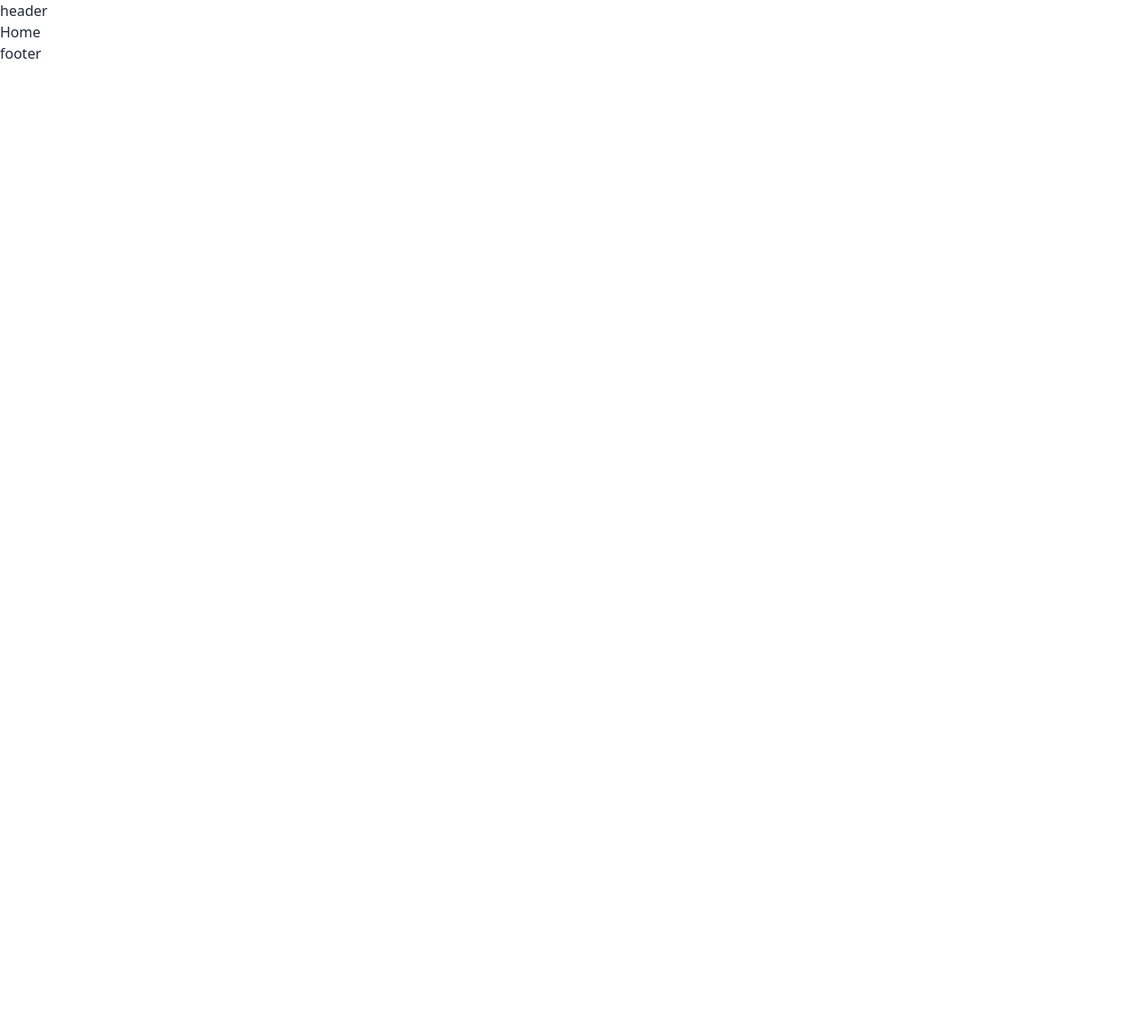
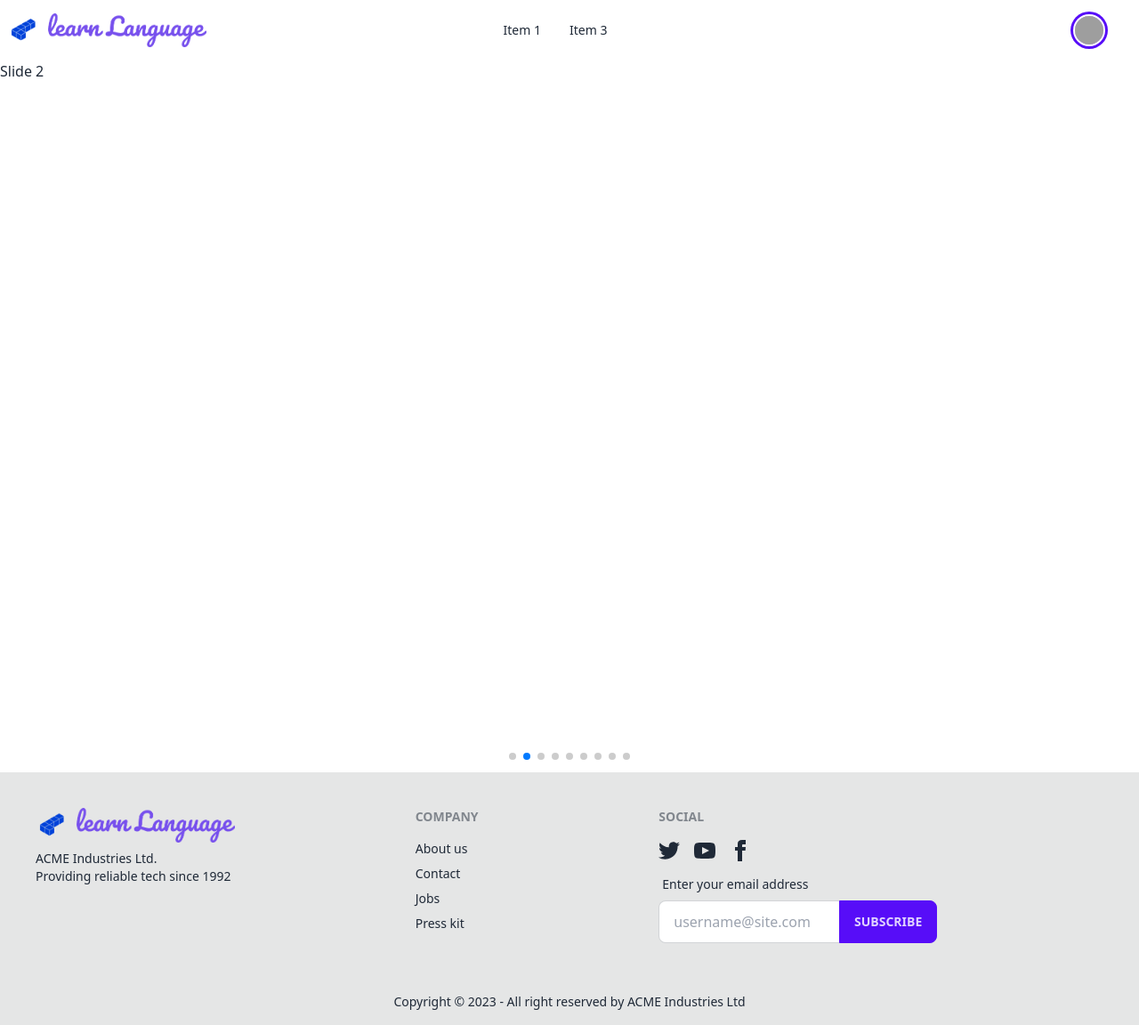
Before and after one commit to safayatalif/learn-language-client2, a React (Vite) app: page / in a window 1280 px wide. Shown: the whole page at 89% size. Before the commit the page ends 800 px from the top, so only its background shows below. Built offline with nearby package versions, Linux system fonts and the light colour scheme; grey boxes are pictures that could not be loaded.

Commit message:
header and footer section create

```diff
--- a/index.html
+++ b/index.html
@@ -1,5 +1,5 @@
 <!DOCTYPE html>
-<html lang="en">
+<html lang="en" data-theme="light">
   <head>
     <meta charset="UTF-8" />
     <link rel="icon" type="image/svg+xml" href="/vite.svg" />
--- a/package.json
+++ b/package.json
@@ -5,6 +5,7 @@
   "type": "module",
   "scripts": {
     "dev": "vite",
+    "start": "node index.js",
     "build": "vite build",
     "lint": "eslint src --ext js,jsx --report-unused-disable-directives --max-warnings 0",
     "preview": "vite preview"
@@ -15,7 +16,8 @@
     "react": "^18.2.0",
     "react-dom": "^18.2.0",
     "react-router-dom": "^6.12.0",
-    "sort-by": "^1.2.0"
+    "sort-by": "^1.2.0",
+    "swiper": "^9.3.2"
   },
   "devDependencies": {
     "@types/react": "^18.0.37",
--- a/src/components/shared/footer/Footer.jsx
+++ b/src/components/shared/footer/Footer.jsx
@@ -1,9 +1,47 @@
+import { Link } from 'react-router-dom';
+import logo from '../../../assets/logo.png'
 
 const Footer = () => {
     return (
-        <div>
-            footer
-        </div>
+        <footer>
+            <div className="footer  p-10 bg-base-300 text-base-content">
+                <div>
+                    <Link><img src={logo} className="w-40 md:w-56 " alt="" /></Link>
+                    <p>ACME Industries Ltd.<br />Providing reliable tech since 1992</p>
+                </div>
+                <div>
+                    <span className="footer-title">Company</span>
+                    <a className="link link-hover">About us</a>
+                    <a className="link link-hover">Contact</a>
+                    <a className="link link-hover">Jobs</a>
+                    <a className="link link-hover">Press kit</a>
+                </div>
+                <div>
+                    <span className="footer-title">Social</span>
+                    <div className="grid grid-flow-col gap-4">
+                        <a><svg xmlns="http://www.w3.org/2000/svg" width="24" height="24" viewBox="0 0 24 24" className="fill-current"><path d="M24 4.557c-.883.392-1.832.656-2.828.775 1.017-.609 1.798-1.574 2.165-2.724-.951.564-2.005.974-3.127 1.195-.897-.957-2.178-1.555-3.594-1.555-3.179 0-5.515 2.966-4.797 6.045-4.091-.205-7.719-2.165-10.148-5.144-1.29 2.213-.669 5.108 1.523 6.574-.806-.026-1.566-.247-2.229-.616-.054 2.281 1.581 4.415 3.949 4.89-.693.188-1.452.232-2.224.084.626 1.956 2.444 3.379 4.6 3.419-2.07 1.623-4.678 2.348-7.29 2.04 2.179 1.397 4.768 2.212 7.548 2.212 9.142 0 14.307-7.721 13.995-14.646.962-.695 1.797-1.562 2.457-2.549z"></path></svg></a>
+                        <a><svg xmlns="http://www.w3.org/2000/svg" width="24" height="24" viewBox="0 0 24 24" className="fill-current"><path d="M19.615 3.184c-3.604-.246-11.631-.245-15.23 0-3.897.266-4.356 2.62-4.385 8.816.029 6.185.484 8.549 4.385 8.816 3.6.245 11.626.246 15.23 0 3.897-.266 4.356-2.62 4.385-8.816-.029-6.185-.484-8.549-4.385-8.816zm-10.615 12.816v-8l8 3.993-8 4.007z"></path></svg></a>
+                        <a><svg xmlns="http://www.w3.org/2000/svg" width="24" height="24" viewBox="0 0 24 24" className="fill-current"><path d="M9 8h-3v4h3v12h5v-12h3.642l.358-4h-4v-1.667c0-.955.192-1.333 1.115-1.333h2.885v-5h-3.808c-3.596 0-5.192 1.583-5.192 4.615v3.385z"></path></svg></a>
+                    </div>
+                    <div className="form-control w-full">
+                        <label className="label">
+                            <span className="label-text">Enter your email address</span>
+                        </label>
+                        <div className="relative">
+                            <input type="text" placeholder="username@site.com" className="input input-bordered w-full pr-16" />
+                            <button className="btn btn-primary absolute top-0 right-0 rounded-l-none">Subscribe</button>
+                        </div>
+                    </div>
+                </div>
+
+            </div>
+            <div className="footer footer-center p-4 bg-base-300 text-base-content">
+                <div>
+                    <p>Copyright © 2023 - All right reserved by ACME Industries Ltd</p>
+                </div>
+            </div>
+        </footer>
+
     );
 };
 
--- a/src/components/shared/header/Header.jsx
+++ b/src/components/shared/header/Header.jsx
@@ -1,8 +1,49 @@
+import { Link } from "react-router-dom";
+import logo from '../../../assets/logo.png'
 
 const Header = () => {
+    const navItem = <>
+        <li><a>Item 1</a></li>
+        {/* <li tabIndex={0}>
+            <details>
+                <summary>Parent</summary>
+                <ul className="p-2">
+                    <li><a>Submenu 1</a></li>
+                    <li><a>Submenu 2</a></li>
+                </ul>
+            </details>
+        </li> */}
+        <li><a>Item 3</a></li>
+    </>
     return (
-        <div>
-            header
+        <div className="navbar bg-base-100">
+            <div className="navbar-start">
+                <div className="dropdown">
+                    <label tabIndex={0} className="btn btn-ghost lg:hidden">
+                        <svg xmlns="http://www.w3.org/2000/svg" className="h-5 w-5" fill="none" viewBox="0 0 24 24" stroke="currentColor"><path strokeLinecap="round" strokeLinejoin="round" strokeWidth="2" d="M4 6h16M4 12h8m-8 6h16" /></svg>
+                    </label>
+                    <ul tabIndex={0} className="menu menu-sm dropdown-content mt-3 p-2 shadow bg-base-100 rounded-box w-52">
+                       {
+                        navItem
+                       }
+                    </ul>
+                </div>
+                <Link><img src={logo} className="w-40 md:w-56 " alt="" /></Link>
+            </div>
+            <div className="navbar-center hidden lg:flex">
+                <ul className="menu menu-horizontal px-1">
+                       {
+                        navItem
+                       }
+                </ul>
+            </div>
+            <div className="navbar-end mr-2 md:mr-8">
+                <div className="avatar">
+                    <div className="w-8 rounded-full ring ring-primary ring-offset-base-100 ring-offset-2">
+                        <img src="https://media.istockphoto.com/id/1316420668/vector/user-icon-human-person-symbol-social-profile-icon-avatar-login-sign-web-user-symbol.jpg?s=612x612&w=0&k=20&c=AhqW2ssX8EeI2IYFm6-ASQ7rfeBWfrFFV4E87SaFhJE=" />
+                    </div>
+                </div>
+            </div>
         </div>
     );
 };
--- a/src/main.jsx
+++ b/src/main.jsx
@@ -8,6 +8,8 @@ import { router } from './routes/routes/Routes.jsx'
 
 ReactDOM.createRoot(document.getElementById('root')).render(
   <React.StrictMode>
-    <RouterProvider router={router} />
+    <div className='max-w-[1280px] mx-auto'>
+      <RouterProvider router={router} />
+    </div>
   </React.StrictMode>,
 )
--- /dev/null
+++ b/src/pages/home/banner/Banner.jsx
@@ -0,0 +1,50 @@
+import { Swiper, SwiperSlide } from "swiper/react";
+
+import "swiper/css";
+import "swiper/css/pagination";
+
+import { Autoplay, Navigation, Pagination } from "swiper";
+
+
+const Banner = () => {
+    return (
+        <>
+            <Swiper
+                spaceBetween={30}
+                centeredSlides={true}
+                autoplay={{
+                    delay: 2500,
+                    disableOnInteraction: false,
+                }}
+                pagination={{
+                    clickable: true,
+                }}
+                navigation={true}
+                modules={[Autoplay, Pagination, Navigation]}
+                className="mySwiper"
+            >
+                <SwiperSlide>
+                    <div className="hero min-h-screen bg-base-200">
+                        <div className="hero-content text-center">
+                            <div className="max-w-md">
+                                <h1 className="text-5xl font-bold">Hello there</h1>
+                                <p className="py-6">Provident cupiditate voluptatem et in. Quaerat fugiat ut assumenda excepturi exercitationem quasi. In deleniti eaque aut repudiandae et a id nisi.</p>
+                                <button className="btn btn-primary">Get Started</button>
+                            </div>
+                        </div>
+                    </div>
+                </SwiperSlide>
+                <SwiperSlide>Slide 2</SwiperSlide>
+                <SwiperSlide>Slide 3</SwiperSlide>
+                <SwiperSlide>Slide 4</SwiperSlide>
+                <SwiperSlide>Slide 5</SwiperSlide>
+                <SwiperSlide>Slide 6</SwiperSlide>
+                <SwiperSlide>Slide 7</SwiperSlide>
+                <SwiperSlide>Slide 8</SwiperSlide>
+                <SwiperSlide>Slide 9</SwiperSlide>
+            </Swiper>
+        </>
+    );
+};
+
+export default Banner;
--- a/src/pages/home/home/Home.jsx
+++ b/src/pages/home/home/Home.jsx
@@ -1,8 +1,9 @@
+import Banner from "../banner/Banner";
 
 const Home = () => {
     return (
         <div>
-            Home
+            <Banner></Banner>
         </div>
     );
 };
```
Also changed, not shown: src/assets/logo.png (added), src/components/sliderBanner/SliderBanner.jsx (added), 1 other file (tests, documents, lock files or other folders).
